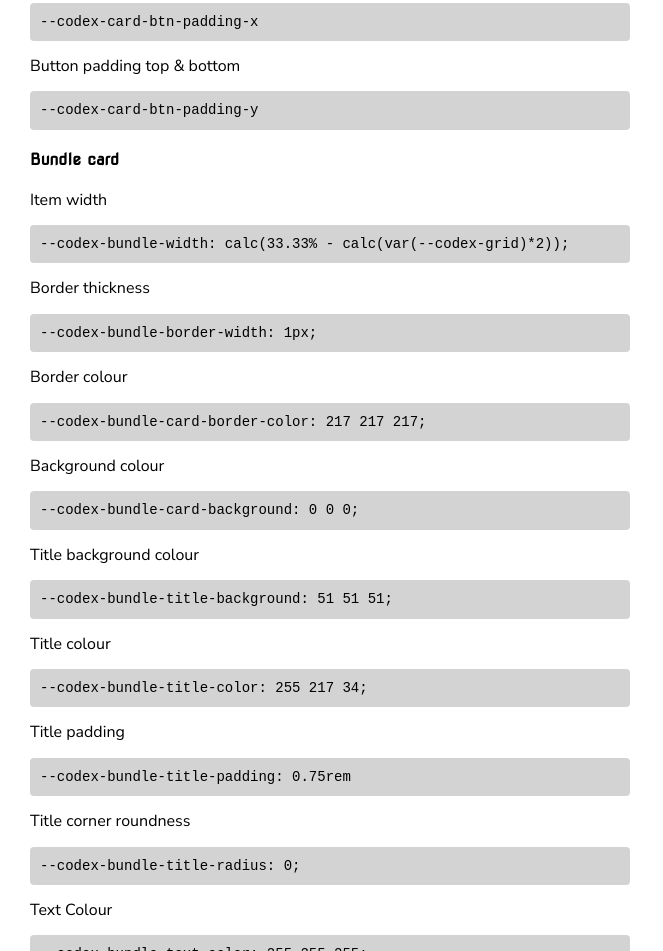
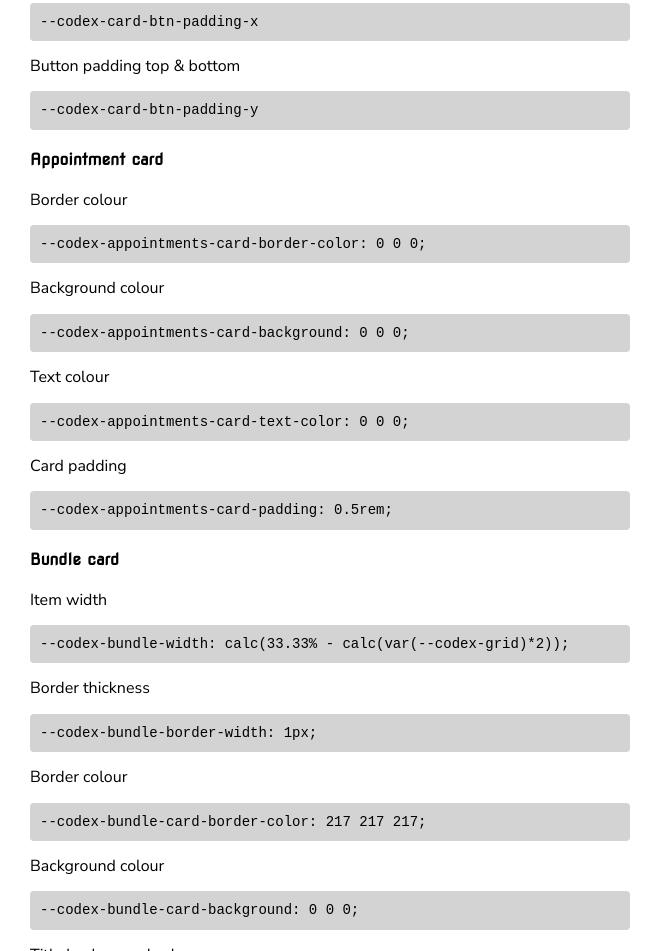
Before and after one commit to twotwentyseven/codex-frontend-demo, a plain HTML site: page variables.html in a window 1280 px wide. Shown: the part 9923-10874 px from the top of the page, without its empty margins (0-663 px from the left). Drawn offline with Linux system fonts and the light colour scheme.

Commit message:
appointment variables

```diff
--- a/css-variables.css
+++ b/css-variables.css
@@ -233,6 +233,13 @@
 				--codex-video-radius: 0px;
 				--codex-video-padding: 1rem;
 
+			/* appointments */
+
+				--codex-appointments-card-border-color: 0 0 0;
+				--codex-appointments-card-background: 0 0 0;
+				--codex-appointments-card-text-color: 0 0 0;
+				--codex-appointments-card-padding: 40px;
+
 			/* account */
 				--codex-account-card-background: 0 0 0;
 				--codex-account-card-text-color: 255 255 255;
--- a/variables.html
+++ b/variables.html
@@ -502,6 +502,19 @@
                 <p>Button padding top & bottom</p>
                 <pre><code>--codex-card-btn-padding-y</code></pre>
 
+                <h4>Appointment card</h4>
+
+                <p>Border colour</p>
+                <pre><code>--codex-appointments-card-border-color: 0 0 0;</code></pre>
+
+                <p>Background colour</p>
+                <pre><code>--codex-appointments-card-background: 0 0 0;</code></pre>
+
+                <p>Text colour</p>
+                <pre><code>--codex-appointments-card-text-color: 0 0 0;</code></pre>
+
+                <p>Card padding</p>
+                <pre><code>--codex-appointments-card-padding: 0.5rem;</code></pre>
 
                 <h4>Bundle card</h4>
 
@@ -1370,6 +1383,10 @@
     --codex-card-btn-text-color
     --codex-card-btn-padding-x
     --codex-card-btn-padding-y
+    --codex-appointments-card-border-color
+    --codex-appointments-card-background
+    --codex-appointments-card-text-color
+    --codex-appointments-card-padding
     --codex-bundle-width
     --codex-bundle-border-width
     --codex-bundle-card-border-color
```
